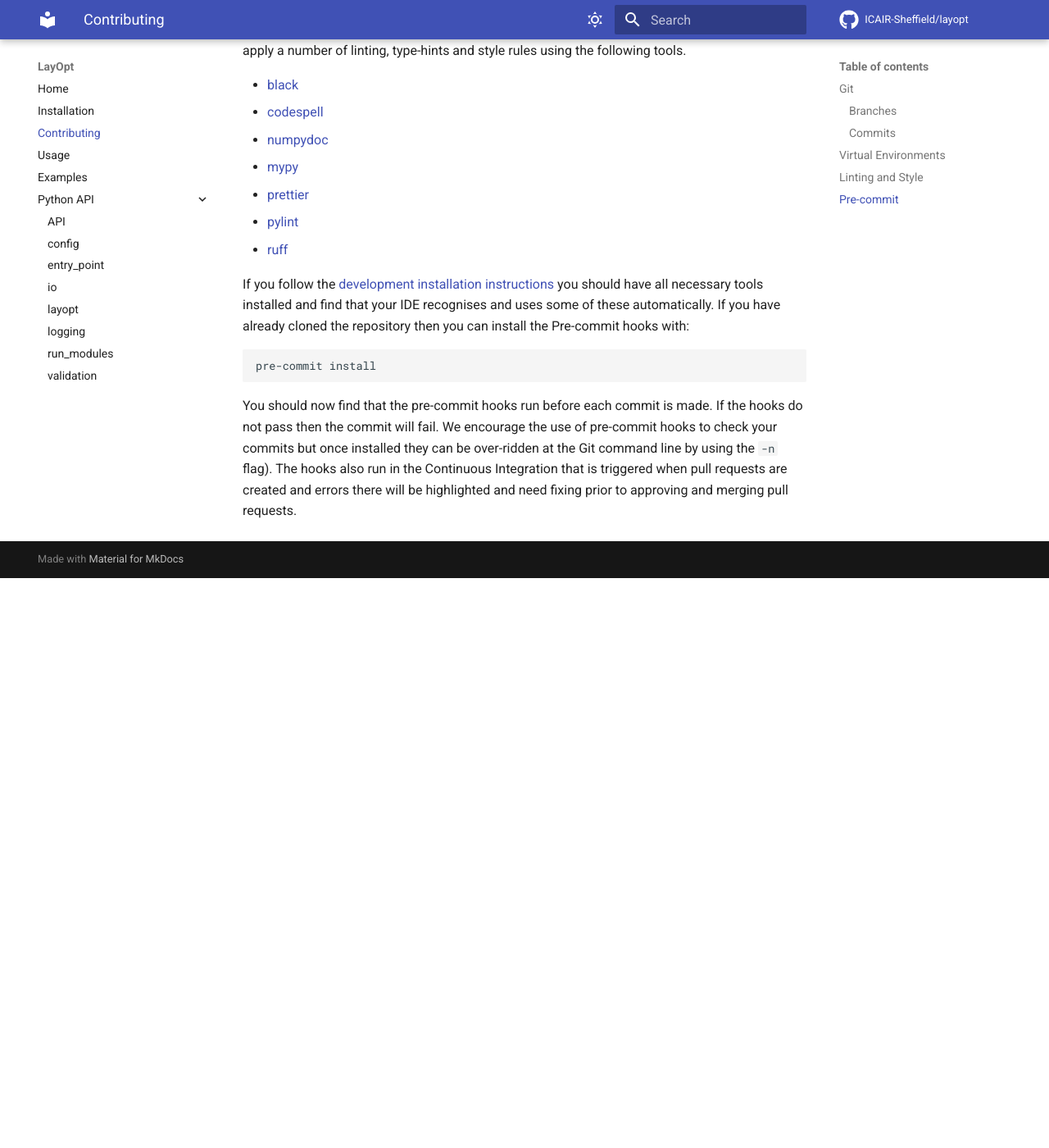
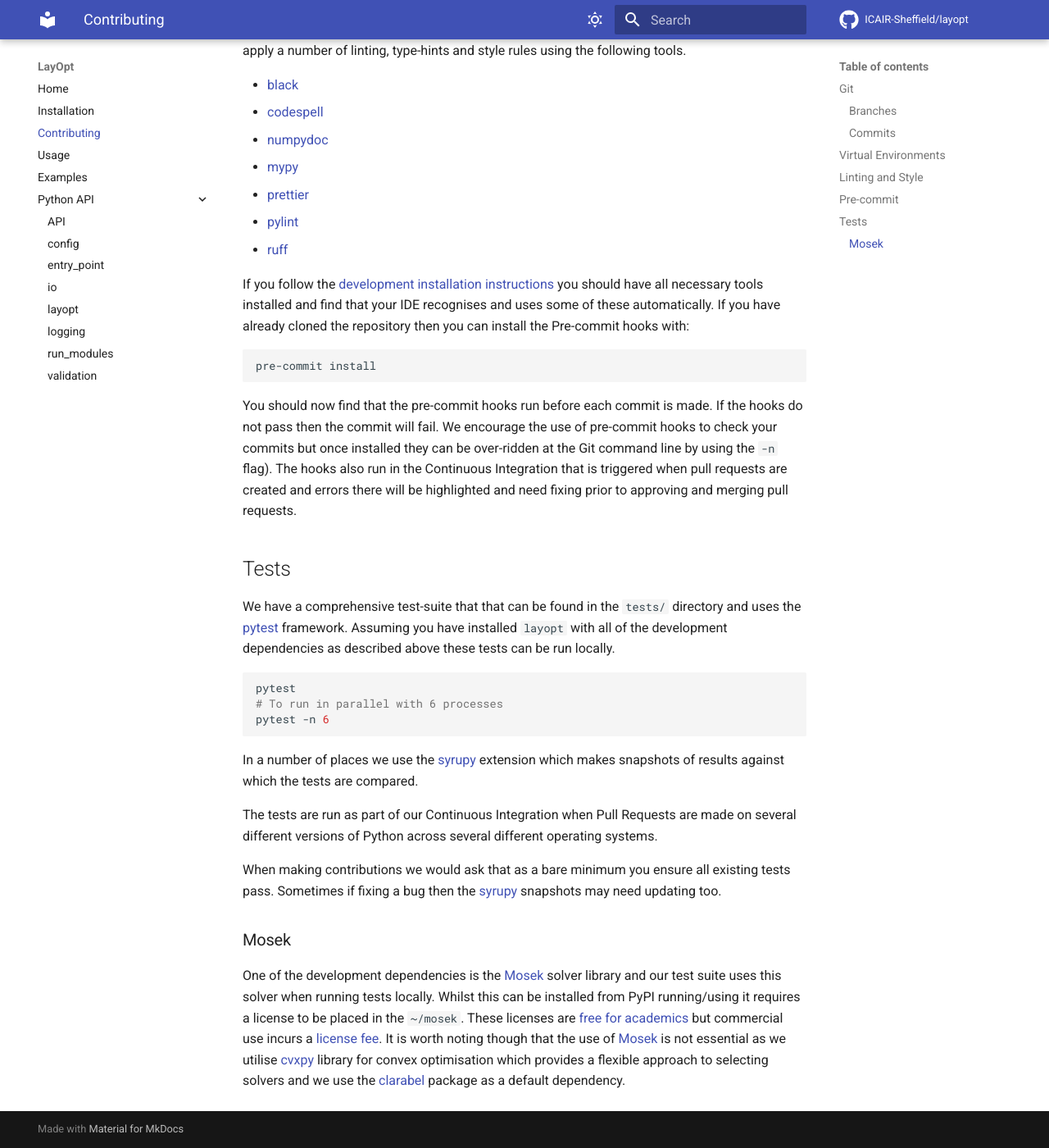
Before and after one commit to ICAIR-Sheffield/LayOpt, an MkDocs documentation site: the page built from docs/contributing.md, in a window 1280 px wide and 1400 px high, scrolled down 1371 px. Shown: the whole window at 82% size. Built offline with MkDocs 1.6.1 and Material for MkDocs 9.7.7, drawn with Linux system fonts in a browser that asks for light colours; comment, search, counter and statistics services are not loaded; before the commit the page ends 2076 px from its top, so only the background shows below that.

Commit message:
fix: Add mosek to dev dependencies; docs: testing
Closes #132

- Adds mosek as a dev dependency in `pyproject.toml`
- Adds a section to `docs/contributing.md` on testing and highlights the need for a Mosek license to run the tests
  locally.

````diff
--- a/docs/contributing.md
+++ b/docs/contributing.md
@@ -34,7 +34,7 @@ uv env
 # Synchronise and install the package and its dependencies
 uv sync
 # Install the development packages
-uv pip install --group dev
+uv pip install -e . --group dev
 ```
 
 ## Linting and Style
@@ -71,17 +71,54 @@ the Git command line by using the `-n` flag). The hooks also run in the Continuo
 pull requests are created and errors there will be highlighted and need fixing prior to approving and merging pull
 requests.
 
+## Tests
+
+We have a comprehensive test-suite that that can be found in the `tests/` directory and uses the [pytest][pytest]
+framework. Assuming you have installed `layopt` with all of the development dependencies as described above these tests
+can be run locally.
+
+```shell
+pytest
+# To run in parallel with 6 processes
+pytest -n 6
+```
+
+In a number of places we use the [syrupy][syrupy] extension which makes snapshots of results against which the tests are
+compared.
+
+The tests are run as part of our Continuous Integration when Pull Requests are made on several different versions of
+Python across several different operating systems.
+
+When making contributions we would ask that as a bare minimum you ensure all existing tests pass. Sometimes if fixing a
+bug then the [syrupy][syrupy] snapshots may need updating too.
+
+### Mosek
+
+One of the development dependencies is the [Mosek][mosek] solver library and our test suite uses this solver when
+running tests locally. Whilst this can be installed from PyPI running/using it requires a license to be placed in the
+`~/mosek`. These licenses are [free for academics][mosek_license] but commercial use incurs a [license
+fee][mosek_fee]. It is worth noting though that the use of [Mosek][mosek] is not essential as we utilise [cvxpy][cvxpy]
+library for convex optimisation which provides a flexible approach to selecting solvers and we use the
+[clarabel][clarabel] package as a default dependency.
+
+[clarabel]: https://clarabel.org/stable/python/getting_started_py/
+[cvxpy]: https://www.cvxpy.org/
 [black]: https://black.readthedocs.io/en/stable/
 [codespell]: https://github.com/codespell-project/codespell
 [conventional_commit]: https://www.conventionalcommits.org/en/v1.0.0/
+[mosek]: https://www.mosek.com/
+[mosek_fee]: https://www.mosek.com/sales/commercial-pricing/
+[mosek_license]: https://www.mosek.com/products/academic-licenses/
+[mypy]: https://www.mypy-lang.org/
 [numpydoc]: https://numpydoc.readthedocs.io/en/latest/
 [numpydoc_validation]: https://numpydoc.readthedocs.io/en/latest/validation.html
-[mypy]: https://www.mypy-lang.org/
 [pep8]: https://peps.python.org/pep-0008/
 [pre-commit]: https://pre-commit.com/
 [prettier]: https://prettier.io/
 [pylint]: https://pylint.readthedocs.io/en/stable/
+[pytest]: https://docs.pytest.org/en/stable/
 [ruff]: https://docs.astral.sh/ruff/
+[syrupy]: https://syrupy-project.github.io/syrupy/
 [uv]: https://docs.astral.sh/uv/
 [uv_install]: https://docs.astral.sh/uv/getting-started/installation/
 [venv]: https://docs.python.org/3/library/venv.html
--- a/pyproject.toml
+++ b/pyproject.toml
@@ -71,6 +71,7 @@ dev = [
   "black",
   "codespell",
   "ipdb",
+  "mosek",
   "mypy",
   "pre-commit",
   "pydocstyle[toml]",
````
Also changed, not shown: 1 other file.
